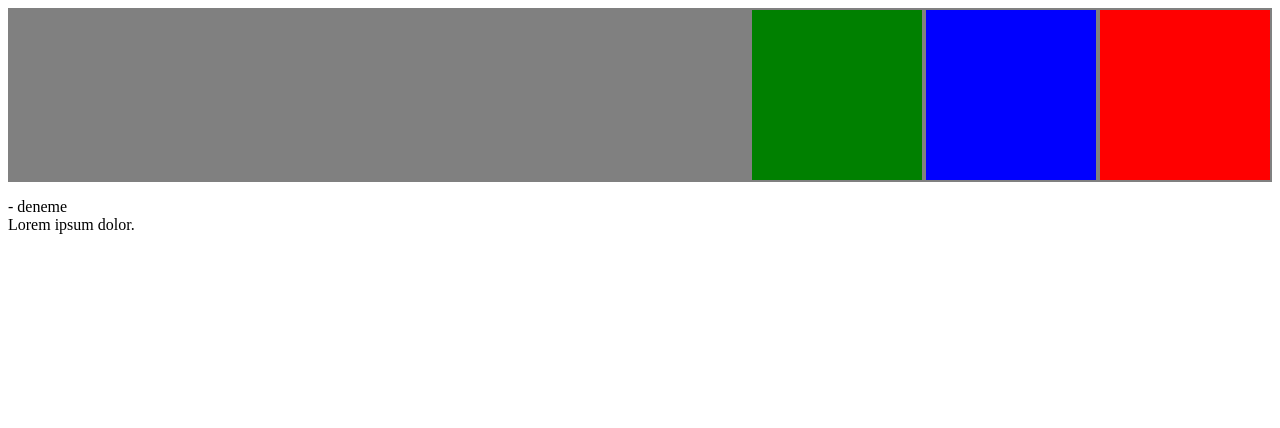
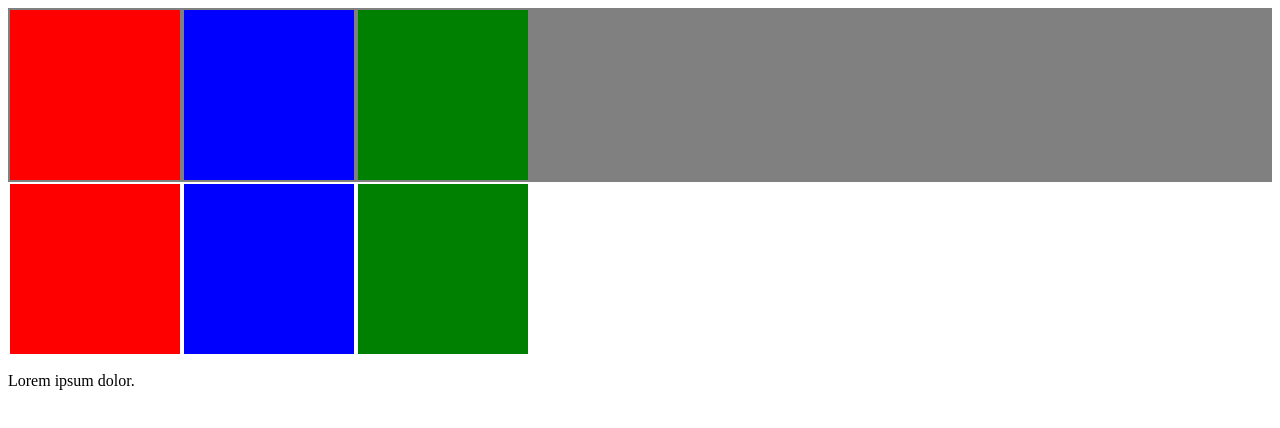
Before and after one commit to cetindev/css-learn, a plain HTML site: page 19-Floating Divs/index.html in a window 1280 px wide. Drawn offline with Linux system fonts and the light colour scheme.

Commit message:
floating divs

```diff
--- a/19-Floating Divs/index.html
+++ b/19-Floating Divs/index.html
@@ -5,9 +5,8 @@
 	<meta charset="UTF-8">
 	<title>Floating Divs</title>
 	<style>
-
-		#container{
-			background: gray;
+		#container {
+			background-color: gray;
 		}
 
 		.box {
@@ -17,31 +16,33 @@
 		}
 
 		#first {
-			background: red;
-			float: right;
+			background-color: red;
+			float: left;
 		}
 
 		#second {
-			background: blue;
-			float: right;
+			background-color: blue;
+			float: left;
 		}
 
 		#third {
-			background: green;
-			float: right;
+			background-color: green;
+			float: left;
 		}
 
-		.clearfix:after{
+		.clearfix:after {
 			content: "";
 			display: block;
 			clear: both;
 		}
 
-		p:before{
-			content: " - deneme";
-			display: block;
+		.container2 {
+			background-color: black;
 		}
 
+		.clear {
+			overflow: auto;
+		}
 	</style>
 </head>
 
@@ -49,11 +50,15 @@
 
 
 	<div id="container" class="clearfix">
-
 		<div id="first" class="box"></div>
 		<div id="second" class="box"></div>
 		<div id="third" class="box"></div>
+	</div>
 
+	<div id="container2" class="clear">
+		<div id="first" class="box"></div>
+		<div id="second" class="box"></div>
+		<div id="third" class="box"></div>
 	</div>
 
 	<p>
```
